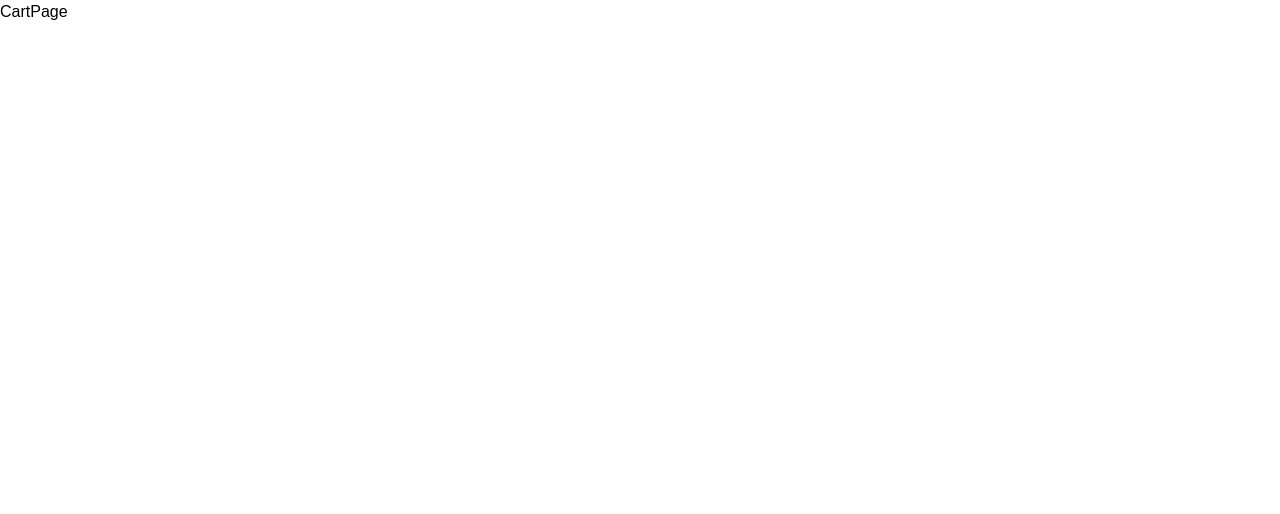
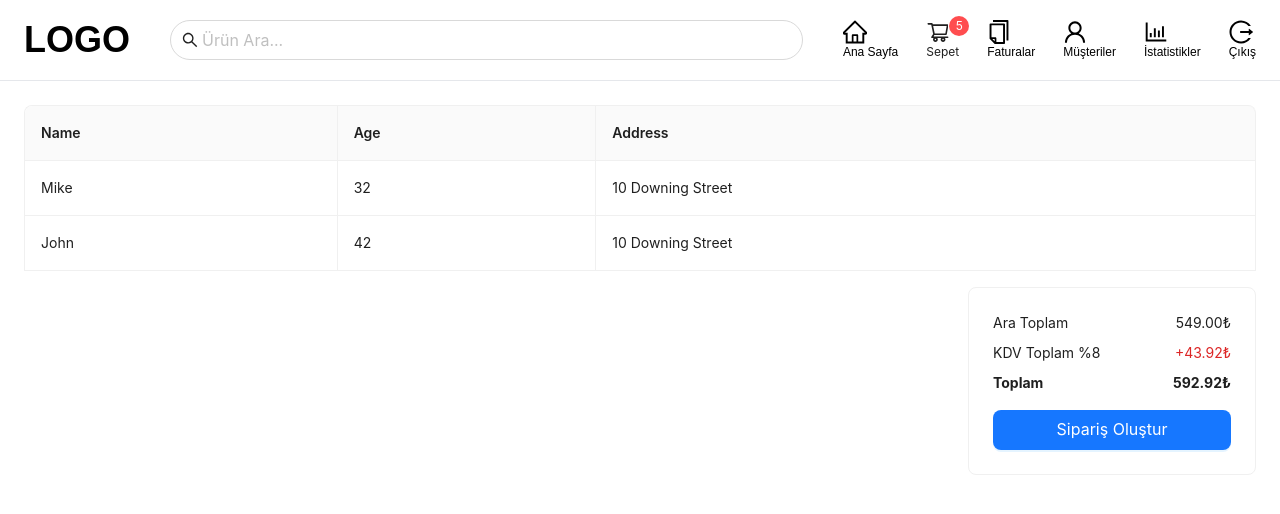
Before and after one commit to erentasci/pos-app-mern, a React (Create React App) app in the folder client/: page /cart in a window 1280 px wide. Shown: the top 514 px of the page. Built offline with nearby package versions, Linux system fonts and the light colour scheme.

Commit message:
feat: create bill

```diff
--- /dev/null
+++ b/client/src/components/cart/CreateBill.jsx
@@ -0,0 +1,74 @@
+import { Button, Card, Form, Input, Modal, Select } from "antd";
+
+const CreateBill = ({ isModalOpen, setIsModalOpen }) => {
+  const onFinish = (values) => {
+    console.log("Received values of form: ", values);
+  };
+
+  return (
+    <Modal
+      title="Fatura Oluştur"
+      open={isModalOpen}
+      footer={false}
+      onCancel={() => setIsModalOpen(false)}
+    >
+      <Form layout={"vertical"} onFinish={onFinish}>
+        <Form.Item
+          label="Müşteri Adı"
+          name={"curtomerName"}
+          rules={[
+            {
+              required: true,
+              message: "Username is required",
+            },
+          ]}
+        >
+          <Input placeholder="Bir Müşteri Adı Yazınız" />
+        </Form.Item>
+        <Form.Item
+          rules={[{ required: true }]}
+          name={"phoneNumber"}
+          label="Tel No"
+        >
+          <Input placeholder="Bir Tel No Yazınız" maxLength={11} />
+        </Form.Item>
+        <Form.Item
+          label="Ödeme Yöntemi"
+          rules={[{ required: true }]}
+          name={"paymentMode"}
+        >
+          <Select placeholder="Bir Ödeme Yöntemi Seçiniz">
+            <Select.Option value="Nakit">Nakit</Select.Option>
+            <Select.Option value="Kredi Kartı">Kredi Kartı</Select.Option>
+          </Select>
+        </Form.Item>
+        <Card>
+          <div className="flex justify-between">
+            <span>Ara Toplam</span>
+            <span>549.00₺</span>
+          </div>
+          <div className="flex justify-between my-2">
+            <span>KDV Toplam %8</span>
+            <span className="text-red-600">+43.92₺</span>
+          </div>
+          <div className="flex justify-between">
+            <b>Toplam</b>
+            <b>592.92₺</b>
+          </div>
+          <div className="flex justify-end">
+            <Button
+              className="mt-4"
+              type="primary"
+              onClick={() => setIsModalOpen(true)}
+              htmlType="submit"
+            >
+              Sipariş Oluştur
+            </Button>
+          </div>
+        </Card>
+      </Form>
+    </Modal>
+  );
+};
+
+export default CreateBill;
--- a/client/src/components/header/Header.jsx
+++ b/client/src/components/header/Header.jsx
@@ -1,3 +1,4 @@
+import { Link } from "react-router-dom";
 import { Badge, Input } from "antd";
 import {
   SearchOutlined,
@@ -8,14 +9,15 @@ import {
   BarChartOutlined,
   LogoutOutlined,
 } from "@ant-design/icons";
+
 const Header = () => {
   return (
     <div className="border-b mb-6">
       <header className="py-4 px-6 flex justify-between items-center gap-10">
         <div className="logo">
-          <a href="/">
+          <Link to="/">
             <h2 className="text-2xl font-bold md:text-4xl">LOGO</h2>
-          </a>
+          </Link>
         </div>
         <div className="header-search flex-1 flex justify-center">
           <Input
@@ -26,60 +28,60 @@ const Header = () => {
           />
         </div>
         <div className="menu-links flex justify-between items-center gap-7 md:static fixed z-50 bottom-0 md:w-auto w-screen md:bg-transparent bg-white left-0 md:border-t-0 border-t md:px-0 px-4 py-1">
-          <a
-            href={"/"}
+          <Link
+            to={"/"}
             className="menu-link flex flex-col hover:text-[#40a9ff] transition-all"
           >
             <HomeOutlined className="md:text-2xl text-xl" />
             <span className="md:text-xs text-[10px]">Ana Sayfa</span>
-          </a>
-          <Badge count={5} offset={[0,6]} className="md:flex hidden">
-            <a
-              href={"/"}
+          </Link>
+          <Badge count={5} offset={[0, 6]} className="md:flex hidden">
+            <Link
+              to={"/cart"}
               className="menu-link flex flex-col hover:text-[#40a9ff] transition-all"
             >
               <ShoppingCartOutlined className="md:text-2xl text-xl" />
               <span className="md:text-xs text-[10px]">Sepet</span>
-            </a>
+            </Link>
           </Badge>
-          <a
-            href={"/"}
+          <Link
+            to={"/"}
             className="menu-link flex flex-col hover:text-[#40a9ff] transition-all"
           >
             <CopyOutlined className="md:text-2xl text-xl" />
             <span className="md:text-xs text-[10px]">Faturalar</span>
-          </a>
-          <a
-            href={"/"}
+          </Link>
+          <Link
+            to={"/"}
             className="menu-link flex flex-col hover:text-[#40a9ff] transition-all"
           >
             <UserOutlined className="md:text-2xl text-xl" />
             <span className="md:text-xs text-[10px]">Müşteriler</span>
-          </a>
-          <a
-            href={"/"}
+          </Link>
+          <Link
+            to={"/"}
             className="menu-link flex flex-col hover:text-[#40a9ff] transition-all"
           >
             <BarChartOutlined className="md:text-2xl text-xl" />
             <span className="md:text-xs text-[10px]">İstatistikler</span>
-          </a>
-          <a
-            href={"/"}
+          </Link>
+          <Link
+            to={"/"}
             className="menu-link flex flex-col hover:text-[#40a9ff] transition-all"
           >
             <LogoutOutlined className="md:text-2xl text-xl" />
             <span className="md:text-xs text-[10px]">Çıkış</span>
-          </a>
+          </Link>
         </div>
-        <Badge count={5} offset={[0,6]} className="md:hidden flex">
-            <a
-              href={"/"}
-              className="menu-link flex flex-col hover:text-[#40a9ff] transition-all"
-            >
-              <ShoppingCartOutlined className="text-2xl" />
-              <span className="md:text-xs text-[10px]">Sepet</span>
-            </a>
-          </Badge>
+        <Badge count={5} offset={[0, 6]} className="md:hidden flex">
+          <Link
+            to={"/"}
+            className="menu-link flex flex-col hover:text-[#40a9ff] transition-all"
+          >
+            <ShoppingCartOutlined className="text-2xl" />
+            <span className="md:text-xs text-[10px]">Sepet</span>
+          </Link>
+        </Badge>
       </header>
     </div>
   );
--- a/client/src/index.css
+++ b/client/src/index.css
@@ -10,15 +10,15 @@ body {
 }
 
 
-
+.ant-btn-primary {
+  background-color: #1677ff;
+}
 
 @media (min-width: 768px){
   body{
     overflow: hidden;
   }
-  .ant-btn-primary {
-    background-color: #1677ff;
-  }
+
 
   .categories::-webkit-scrollbar {
     display: none;
--- a/client/src/pages/CartPage.jsx
+++ b/client/src/pages/CartPage.jsx
@@ -1,5 +1,83 @@
+import { Button, Card, Modal, Table } from "antd";
+import { useState } from "react";
+import CreateBill from "../components/cart/CreateBill.jsx";
+import Header from "../components/header/Header.jsx";
+
 const CartPage = () => {
-  return <div>CartPage</div>;
+  const [isModalOpen, setIsModalOpen] = useState(false);
+  const dataSource = [
+    {
+      key: "1",
+      name: "Mike",
+      age: 32,
+      address: "10 Downing Street",
+    },
+    {
+      key: "2",
+      name: "John",
+      age: 42,
+      address: "10 Downing Street",
+    },
+  ];
+
+  const columns = [
+    {
+      title: "Name",
+      dataIndex: "name",
+      key: "name",
+    },
+    {
+      title: "Age",
+      dataIndex: "age",
+      key: "age",
+    },
+    {
+      title: "Address",
+      dataIndex: "address",
+      key: "address",
+    },
+  ];
+
+  console.log(isModalOpen);
+
+  return (
+    <>
+      <Header />
+      <div className="px-6">
+        <Table
+          dataSource={dataSource}
+          columns={columns}
+          bordered
+          pagination={false}
+        />
+        <div className="cart-total flex justify-end mt-4">
+          <Card className="w-72">
+            <div className="flex justify-between">
+              <span>Ara Toplam</span>
+              <span>549.00₺</span>
+            </div>
+            <div className="flex justify-between my-2">
+              <span>KDV Toplam %8</span>
+              <span className="text-red-600">+43.92₺</span>
+            </div>
+            <div className="flex justify-between">
+              <b>Toplam</b>
+              <b>592.92₺</b>
+            </div>
+            <Button
+              className="mt-4 w-full"
+              type="primary"
+              size="large"
+              onClick={() => setIsModalOpen(true)}
+            >
+              Sipariş Oluştur
+            </Button>
+          </Card>
+        </div>
+      </div>
+      <CreateBill isModalOpen={isModalOpen} setIsModalOpen={setIsModalOpen} />
+    </>
+  );
 };
 
 export default CartPage;
```
Also changed, not shown: 1 other file (tests, documents, lock files or other folders).
